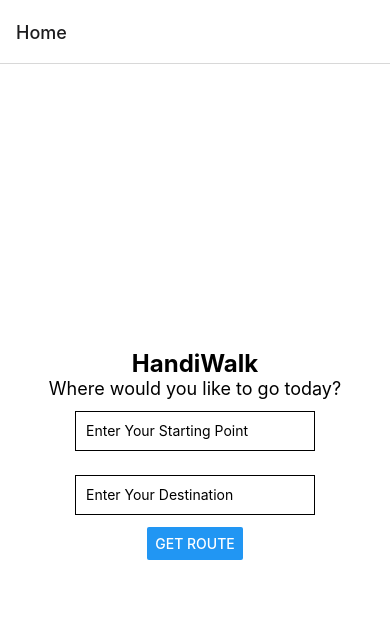
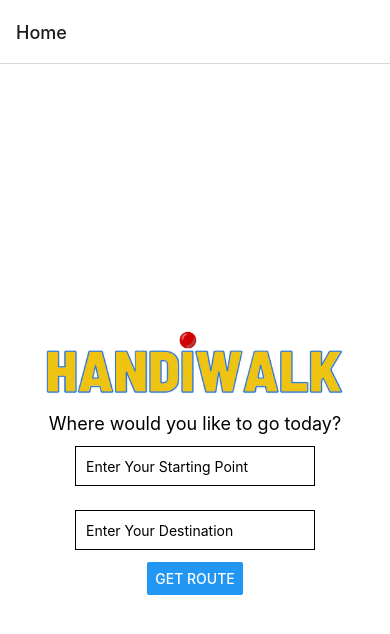
Before and after one commit to EvanYZhao/HandiWalk, a React Native app: screen / in a window 390 px wide. Shown: the top 634 px of the page. Built offline with nearby package versions, Linux system fonts and the light colour scheme.

Commit message:
disregard previous message it was a typo for noobs

```diff
--- a/screens/HomeScreen.js
+++ b/screens/HomeScreen.js
@@ -1,14 +1,16 @@
-import { StyleSheet, Text, View, Button } from "react-native";
+import { StyleSheet, Text, View, Button, Image } from "react-native";
 import { StatusBar } from "expo-status-bar";
 import InputField from "../components/InputField";
-import { useState } from 'react'
+import { useState } from 'react';
+import logo from '../assets/tree.jpg';
+
 
 const HomeScreen = ({ navigation }) => {
   const [start, setStart] = useState(null)
   const [dest, setDest] = useState(null)
   return (
     <View style={styles.container}>
-      <Text style={{ fontSize: 24, fontWeight: "bold" }}>HandiWalk</Text>
+      <Image style={styles.logo} source={logo}/>
       <Text style={{ fontSize: 18 }}>Where would you like to go today?</Text>
       <InputField label="Enter Your Starting Point" setLocation={setStart}/>
       <InputField label="Enter Your Destination" setLocation={setDest}/>
@@ -25,6 +27,11 @@
     alignItems: "center",
     justifyContent: "center",
   },
+  logo: {
+    width: 300,
+    height:100,
+    resizeMode: 'contain',
+  }
 });
 
 export default HomeScreen;
--- a/screens/MapScreen.js
+++ b/screens/MapScreen.js
@@ -1,5 +1,7 @@
 import Dodd from '../assets/Dodd_Hall-1.jpg';
 import Young from '../assets/Young_Hall-1.jpg';
+import logo from '../assets/tree.jpg';
+
 
 import { StyleSheet, Text, View, Button, FlatList, Image, Animated, Dimensions } from 'react-native';
 import { StatusBar } from 'expo-status-bar';
@@ -94,14 +96,14 @@
   return (
     <View style={styles.container}>
       <View style={{ alignItems: 'center' }}>
-        <Text style={{ marginTop: 20, fontSize: 40 }}>HandiWalk</Text>
+        <Image style={styles.logo} source={logo}/>
         <PinchGestureHandler
           onGestureEvent={this.onZoomEventFunction}
           onHandlerStateChange={this.onZoomStateChangeFunction}
         >
           <Animated.Image style={{
             width: width,
-            height: 300, transform: [{ scale: this.scale }],
+            height: 200, transform: [{ scale: this.scale }],
             resizeMode: 'contain',
             borderRadius: 18,
           }}
@@ -133,6 +135,11 @@
   item: {
     padding: 20,
     flexDirection: 'row',
+  },
+  logo: {
+    width: 300,
+    height:100,
+    resizeMode: 'contain',
   }
 });
 
```
Also changed, not shown: assets/tree.jpg (added).
